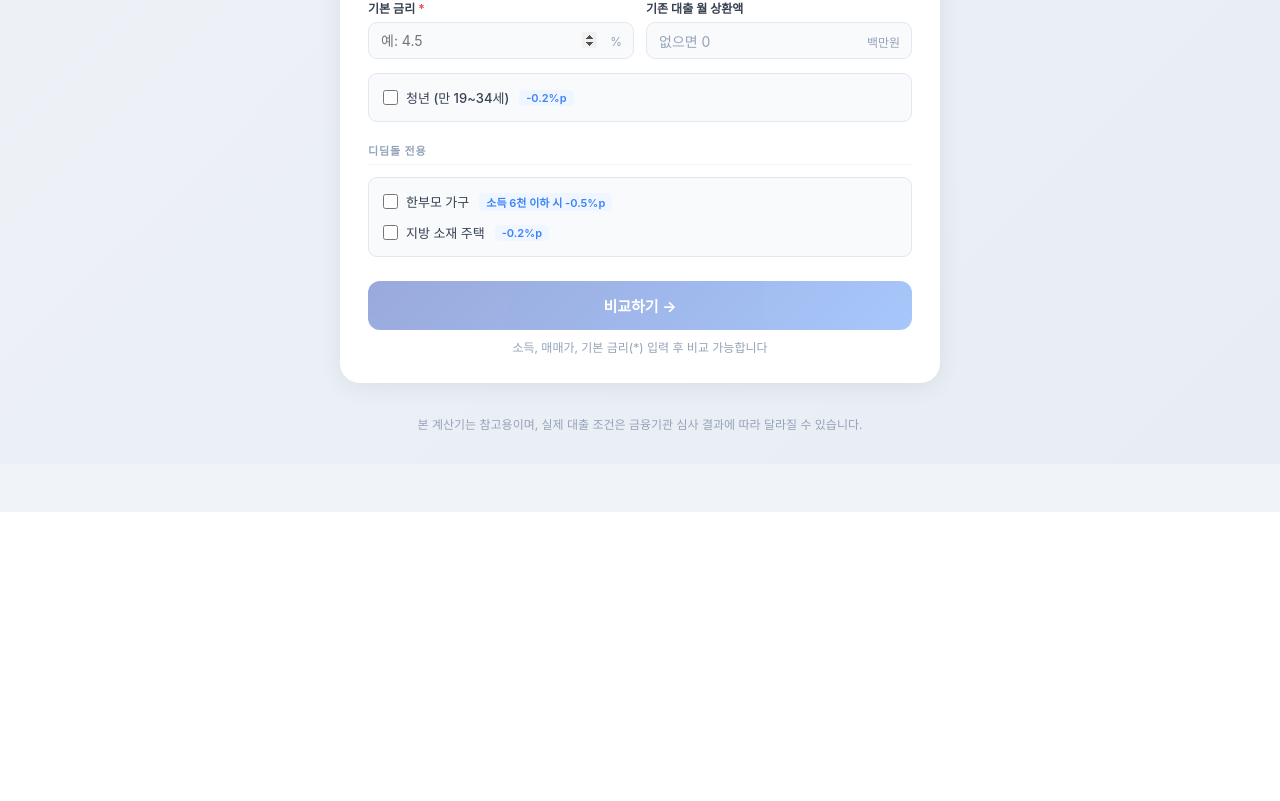
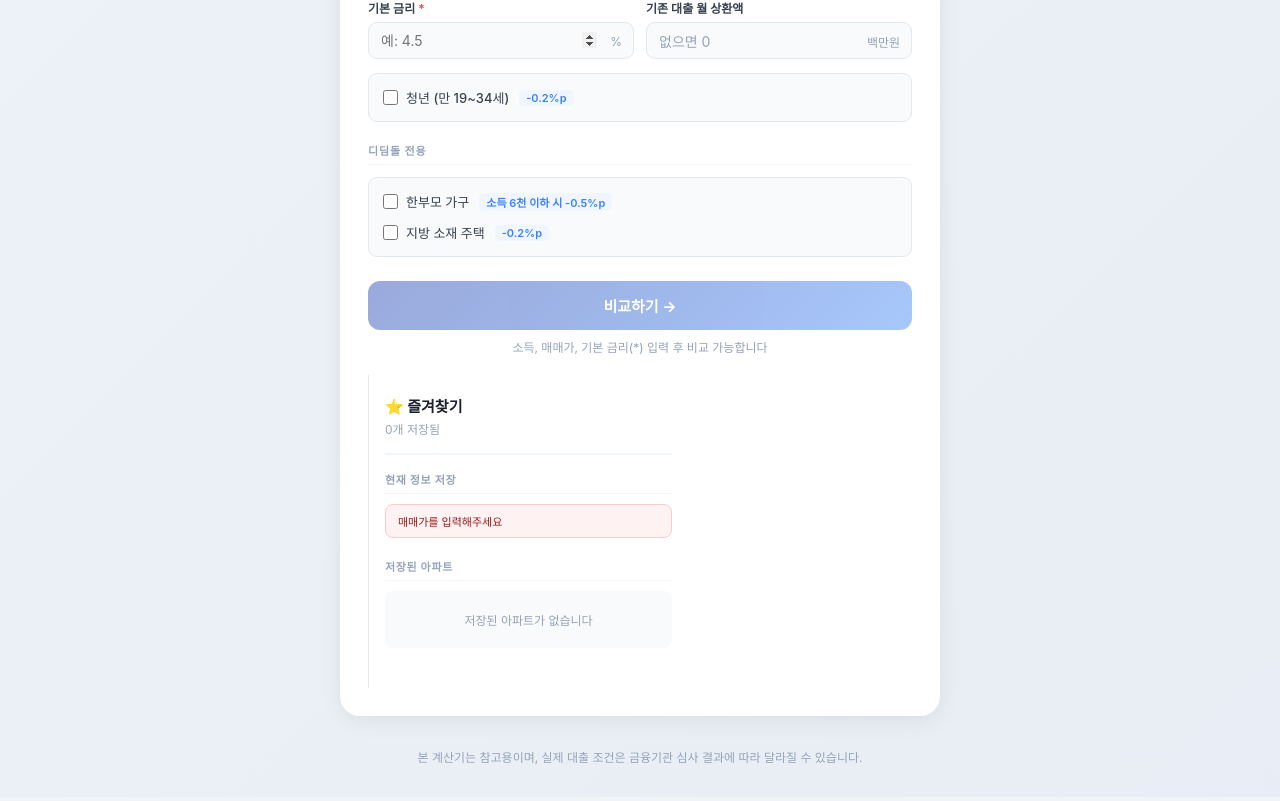
Before and after one commit to paul0422/loan, a React (Vite) app: page / in a window 1280 px wide. Shown: the part 1025-1826 px from the top of the page. Before the commit the page ends 1537 px from the top, so only its background shows below. Built offline with nearby package versions, Linux system fonts and the light colour scheme; a web font is replaced by a local one.

Commit message:
feat: 즐겨찾기 저장 기능 복구

```diff
--- a/src/components/CompareTab.jsx
+++ b/src/components/CompareTab.jsx
@@ -3,6 +3,8 @@ import { resolveCollateralValue } from '../services/priceService'
 import { calcLoan } from '../lib/calcLoan'
 import { calcDidimdol } from '../lib/calcDidimdol'
 import { policyConfig } from '../config/policy'
+import FavoritesPanel from './FavoritesPanel'
+import { getFavorites, addFavorite, removeFavorite } from '../services/favoritesService'
 
 function formatKRW(v) {
   if (!v || isNaN(v)) return '-'
@@ -13,8 +15,9 @@ function useMillionInput(initNum = 0) {
   const initRaw = initNum > 0 ? String(Math.round(initNum / 1_000_000)) : ''
   const [raw, setRaw] = useState(initRaw)
   const num = raw === '' ? 0 : Math.round((parseFloat(raw) || 0) * 1_000_000)
+
   const onChange = e => setRaw(e.target.value.replace(/[^0-9.]/g, ''))
-  return [raw, onChange, num]
+  return [raw, onChange, num, setRaw]
 }
 
 function Label({ text, required }) {
@@ -264,10 +267,10 @@ function EquityBox({ salePriceNum, loanAmount, monthly }) {
 // ── 메인 컴포넌트 ─────────────────────────────────────────────────
 export default function CompareTab({ isMobile, onSalePriceChange, defaultIncome = 0, defaultSalePrice = 0, defaultKbPrice = 0, defaultAppraisalPrice = 0, defaultYears = 30, defaultRegion = '규제지역', defaultOwnership = '무주택', defaultIsFirstHome = false, defaultIsNewlywed = false }) {
   // 공통 입력
-  const [income,         incomeChange,         incomeNum        ] = useMillionInput(defaultIncome)
-  const [salePrice,      salePriceChange,      salePriceNum     ] = useMillionInput(defaultSalePrice)
-  const [kbPrice,        kbPriceChange,        kbPriceNum       ] = useMillionInput(defaultKbPrice)
-  const [appraisalPrice, appraisalPriceChange, appraisalNum     ] = useMillionInput(defaultAppraisalPrice)
+  const [income,         incomeChange,         incomeNum,  setIncome      ] = useMillionInput(defaultIncome)
+  const [salePrice,      salePriceChange,      salePriceNum, setSalePrice ] = useMillionInput(defaultSalePrice)
+  const [kbPrice,        kbPriceChange,        kbPriceNum, setKbPrice     ] = useMillionInput(defaultKbPrice)
+  const [appraisalPrice, appraisalPriceChange, appraisalNum, setAppraisal ] = useMillionInput(defaultAppraisalPrice)
   const [years,          setYears             ] = useState(defaultYears)
 
   // 공통 조건
@@ -287,8 +290,37 @@ export default function CompareTab({ isMobile, onSalePriceChange, defaultIncome
   const [isRegional,     setRegional     ] = useState(false)
 
   const [showResult, setShowResult] = useState(false)
+  const [favorites, setFavorites] = useState(() => getFavorites())
 
   useEffect(() => { onSalePriceChange?.(salePriceNum) }, [salePriceNum])
+
+  const handleSaveFavorite = (name) => {
+    addFavorite(name,
+      { income: incomeNum, salePrice: salePriceNum, kbPrice: kbPriceNum, appraisalPrice: appraisalNum, years, region, ownership, isFirstHome, isNewlywed },
+      { finalAmount: loanResult?.finalAmount, monthlyPayment: loanResult?.monthlyPayment, didimdolAmount: didimdolResult?.loanAmount, didimdolMonthly: didimdolResult?.monthlyPayment }
+    )
+    setFavorites(getFavorites())
+  }
+
+  const handleRemoveFavorite = (id) => {
+    removeFavorite(id)
+    setFavorites(getFavorites())
+  }
+
+  const handleLoadFavorite = (fav) => {
+    const { inputs } = fav
+    const toRaw = v => v > 0 ? String(Math.round(v / 1_000_000)) : ''
+    setIncome(toRaw(inputs.income))
+    setSalePrice(toRaw(inputs.salePrice))
+    setKbPrice(toRaw(inputs.kbPrice))
+    setAppraisal(toRaw(inputs.appraisalPrice))
+    if (inputs.years) setYears(inputs.years)
+    if (inputs.region) setRegion(inputs.region)
+    if (inputs.ownership) setOwnership(inputs.ownership)
+    if (inputs.isFirstHome !== undefined) setIsFirstHome(inputs.isFirstHome)
+    if (inputs.isNewlywed !== undefined) setIsNewlywed(inputs.isNewlywed)
+    setShowResult(false)
+  }
 
   const collateral = useMemo(() =>
     resolveCollateralValue({ appraisalPrice: appraisalNum, kbPrice: kbPriceNum, salePrice: salePriceNum })
@@ -324,6 +356,17 @@ export default function CompareTab({ isMobile, onSalePriceChange, defaultIncome
   const didimdolMonthly = didimdolResult?.monthlyPayment ?? 0
   const monthlyDiff = Math.abs(loanMonthly - didimdolMonthly)
 
+  const favPanel = (
+    <FavoritesPanel
+      favorites={favorites}
+      salePriceNum={salePriceNum}
+      onSaveFavorite={handleSaveFavorite}
+      onRemoveFavorite={handleRemoveFavorite}
+      onLoadFavorite={handleLoadFavorite}
+      isMobile={isMobile}
+    />
+  )
+
   if (showResult) {
     return (
       <div>
@@ -345,6 +388,8 @@ export default function CompareTab({ isMobile, onSalePriceChange, defaultIncome
         <div style={{ marginTop: 12, fontSize: 11, color: '#94a3b8', textAlign: 'center', lineHeight: 1.6 }}>
           * 실제 대출 조건은 금융기관 심사 결과에 따라 달라질 수 있습니다
         </div>
+
+        <div style={{ marginTop: 20 }}>{favPanel}</div>
       </div>
     )
   }
@@ -444,6 +489,8 @@ export default function CompareTab({ isMobile, onSalePriceChange, defaultIncome
           소득, 매매가, 기본 금리(*) 입력 후 비교 가능합니다
         </p>
       )}
+
+      <div style={{ marginTop: 20 }}>{favPanel}</div>
     </div>
   )
 }
```
